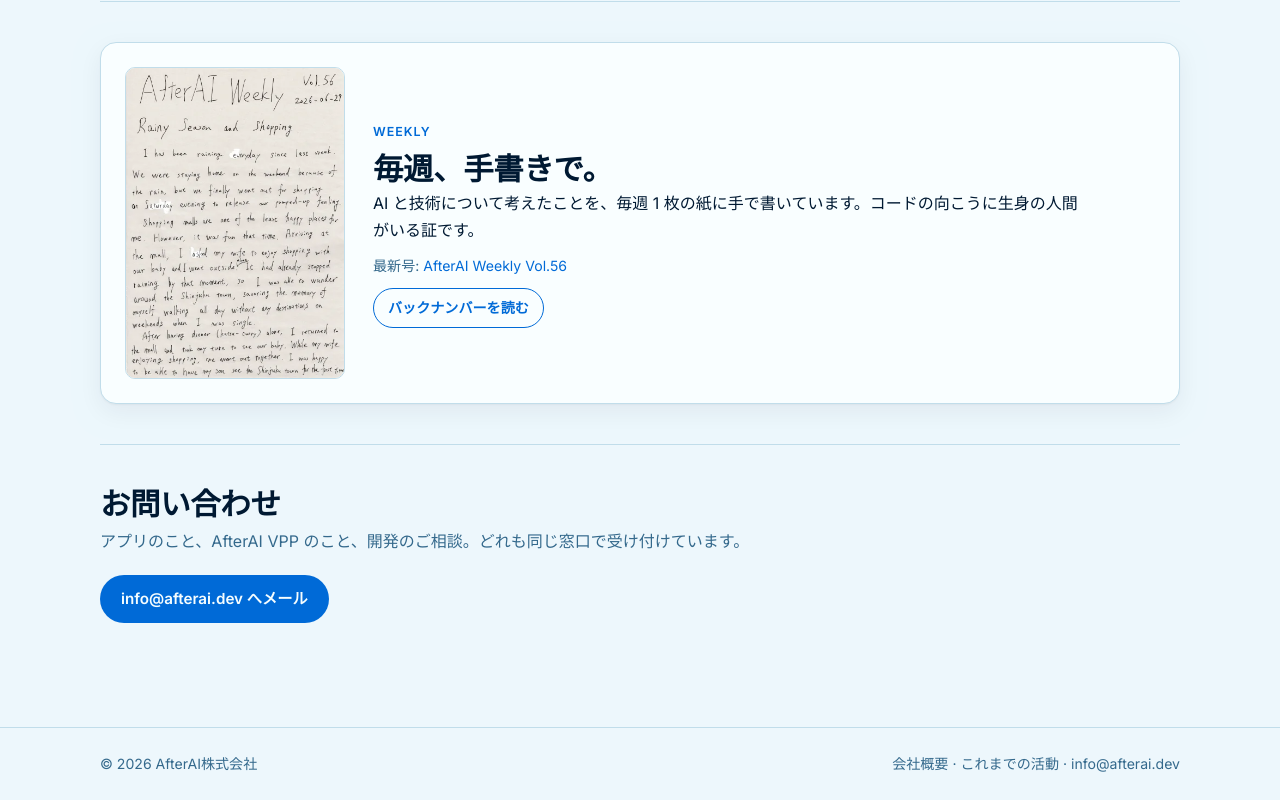
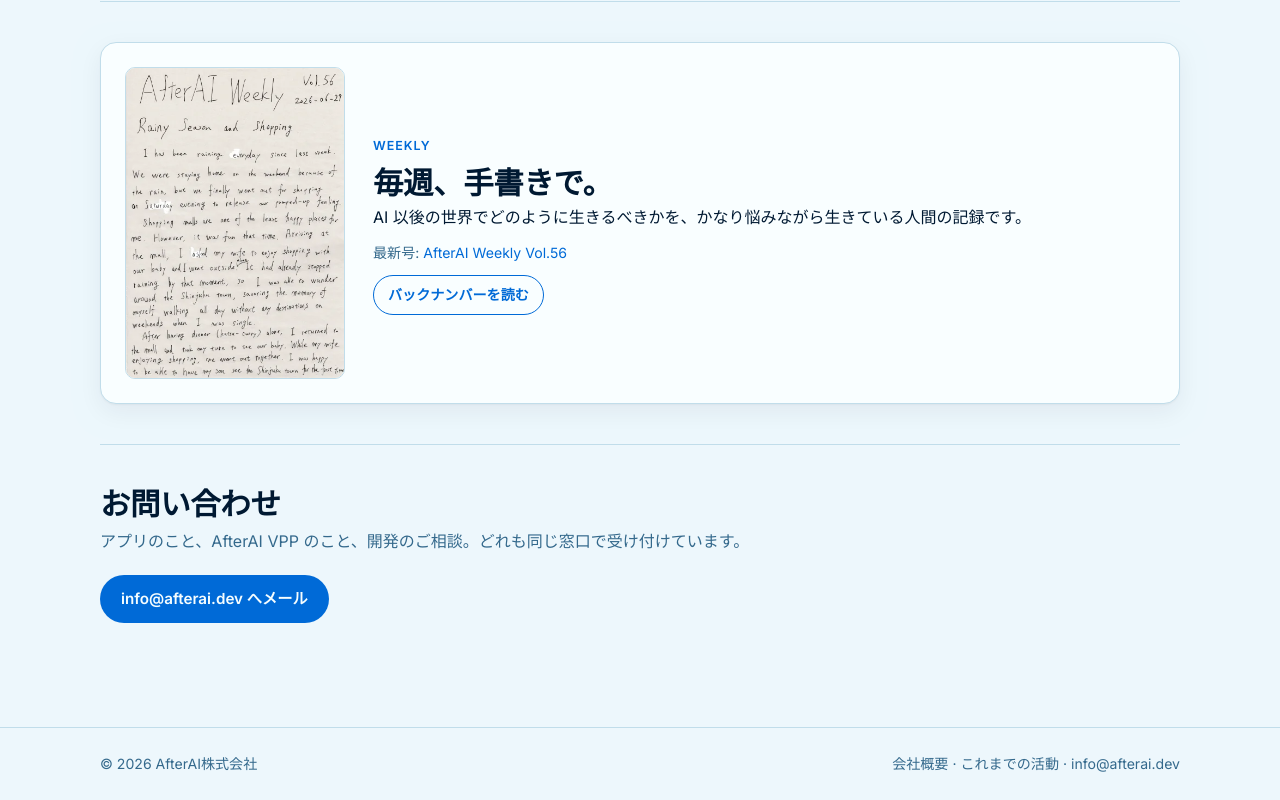
Before and after one commit to AfterAILab/AfterAILab.github.io, an Astro site: page / in a window 1280 px wide. Shown: the part 1254-2054 px from the top of the page. Built offline with nearby package versions, Linux system fonts and the light colour scheme; Astro itself is replaced by a stand-in of ours.

Commit message:
Reword the top page's Weekly blurb
The newsletter is not only about AI and technology, and the author is not
only writing code, so describe it as a record of someone working out how to
live in a post-AI world.

Co-Authored-By: Claude Fable 5.1 <noreply@anthropic.com>

```diff
--- a/src/pages/index.astro
+++ b/src/pages/index.astro
@@ -63,7 +63,7 @@ const latest = await getLatestIssue();
         <span class="eyebrow">Weekly</span>
         <h2>毎週、手書きで。</h2>
         <p>
-          AI と技術について考えたことを、毎週 1 枚の紙に手で書いています。コードの向こうに生身の人間がいる証です。
+          AI 以後の世界でどのように生きるべきかを、かなり悩みながら生きている人間の記録です。
         </p>
         <p class="muted small">最新号: <a href={latest.url}>{latest.title}</a></p>
         <a class="btn btn-outline btn-sm" href="/weekly/">バックナンバーを読む</a>
```
